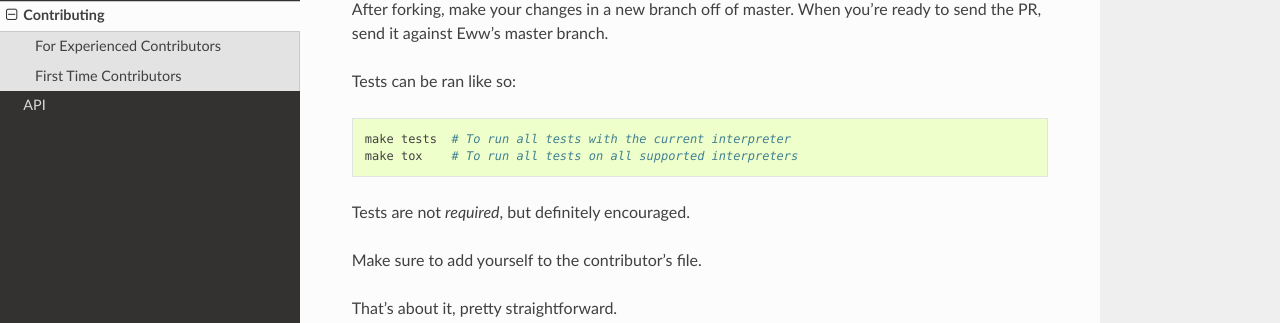
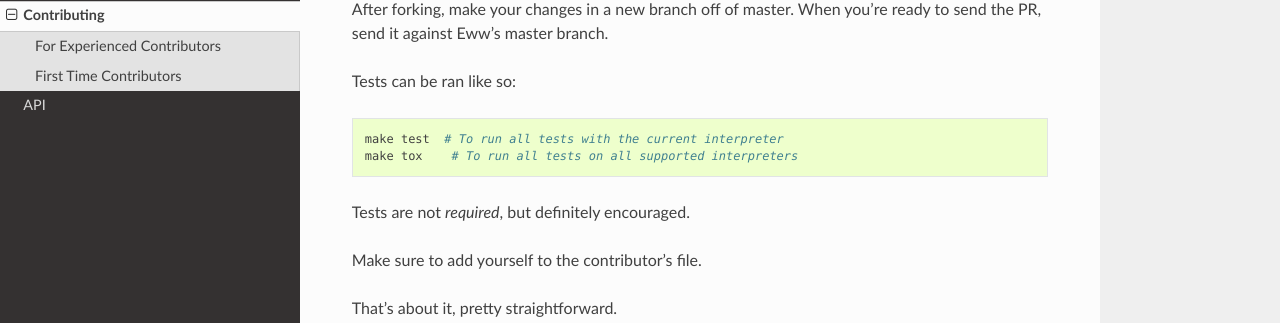
Before and after one commit to py-eww/eww, a Sphinx documentation site: the page built from docs/source/contributing.rst, in a window 1280 px wide and 900 px high. Shown: the part 338-661 px from the top of the window. Built offline with Sphinx 7.4.7 and the Read the Docs theme 2.0.0, drawn with Linux system fonts in a browser that asks for light colours.

Commit message:
corrected docs

```diff
--- a/docs/source/contributing.rst
+++ b/docs/source/contributing.rst
@@ -14,7 +14,7 @@ After forking, make your changes in a new branch off of master.  When you're rea
 
 Tests can be ran like so::
 
-    make tests  # To run all tests with the current interpreter
+    make test  # To run all tests with the current interpreter
     make tox    # To run all tests on all supported interpreters
 
 Tests are not *required*, but definitely encouraged.
@@ -74,7 +74,7 @@ To make sure your changes haven't broken something accidentally, we have a colle
 
 You can run the tests like so::
 
-    (eww)basecamp ~/contributing/eww: make tests  # To run all tests with the current interpreter
+    (eww)basecamp ~/contributing/eww: make test  # To run all tests with the current interpreter
     (eww)basecamp ~/contributing/eww: make tox    # To run all tests on all supported interpreters
 
 When your changes are complete, you'll want to commit them with a descriptive commit message, and push them to Github::
```
